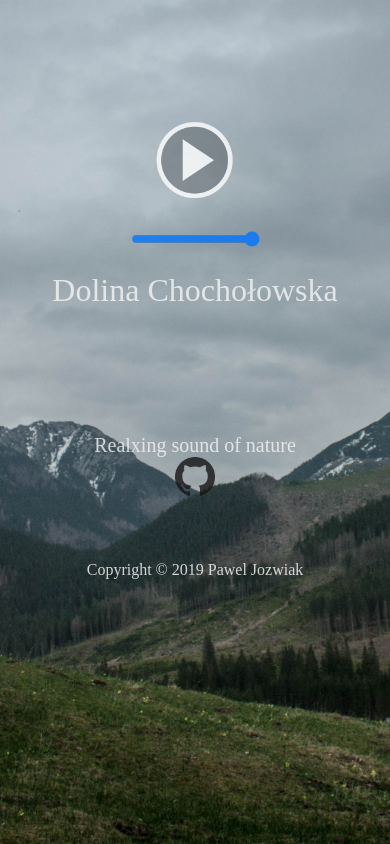
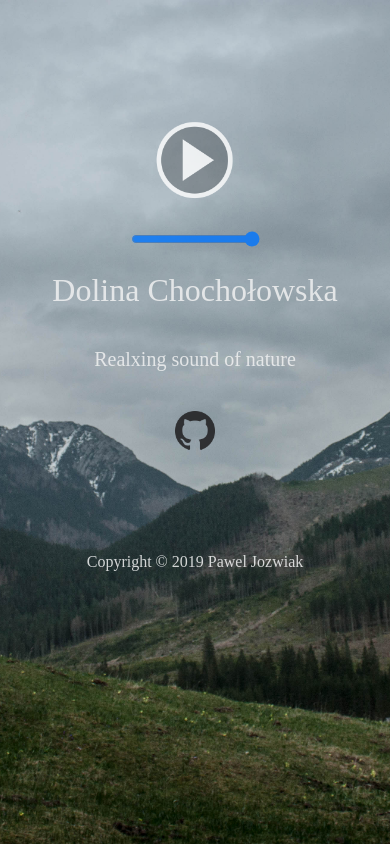
Before and after one commit to PawelJozwiak1986/Ambient-Sound-Site, a website: page index.html in a window 390 px wide. Drawn offline with Linux system fonts and the light colour scheme; a web font is replaced by a local one.

Commit message:
setting RWD

```diff
--- a/sass/mobile.scss
+++ b/sass/mobile.scss
@@ -7,10 +7,8 @@ body{
   margin: 0 auto;
 }
 .main__container{
-  height: 100vh;
+  // height: 100vh;
   display: block;
-
-
 }
 .player__block{
   display: block;
@@ -33,8 +31,8 @@ body{
   text-align: center;
 }
 .site__describe--pargaph{
-  margin-top: 125px;
-  margin-bottom: 0px;
+  margin-top: 10%;
+  margin-bottom: 40px;
   color: whitesmoke;
   font-size: 20px;
   font-weight: 400;
@@ -49,8 +47,8 @@ body{
 .copyright{
   height: 30px;
   top:500px;
-  margin-top: 60px;
-  // position: absolute;
+  margin-top: 25%;
+
   opacity: 1.0;
   color:white;
   text-align: center;
```
Also changed, not shown: css/mobile.css.
